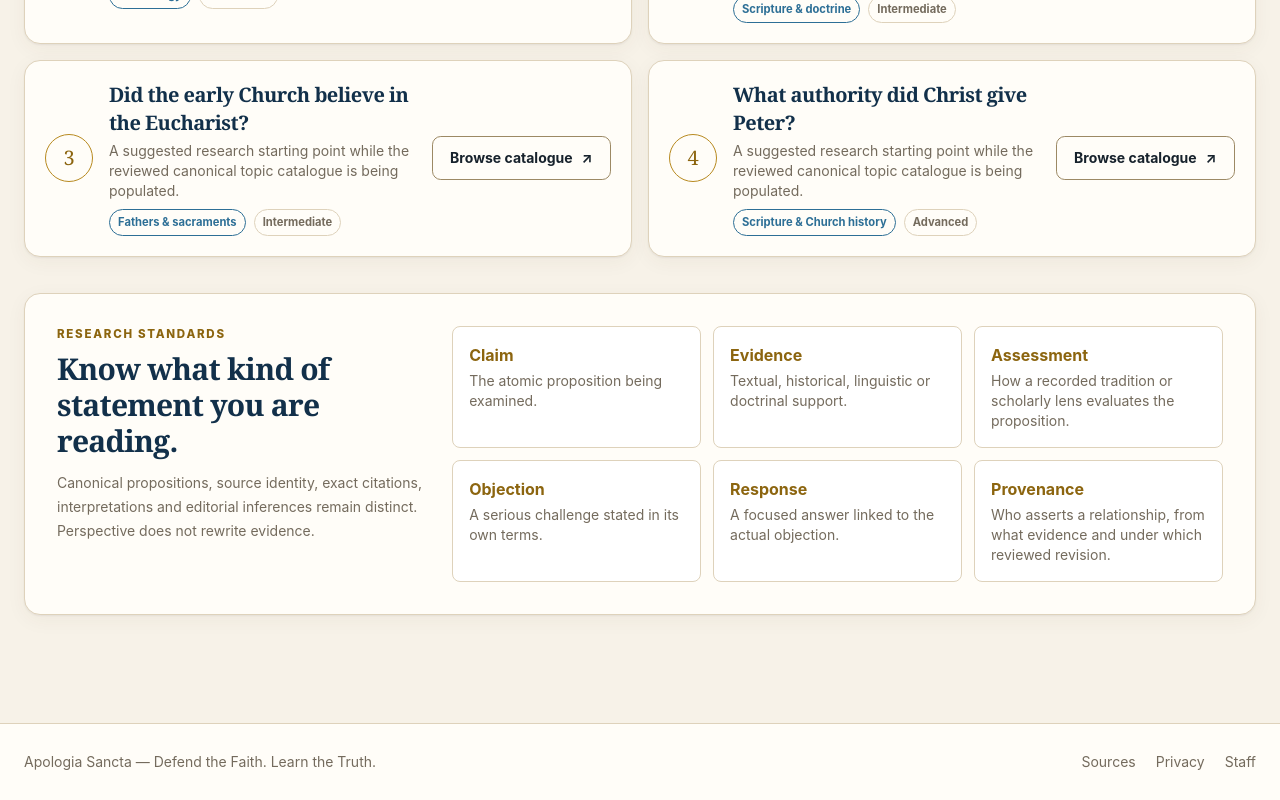
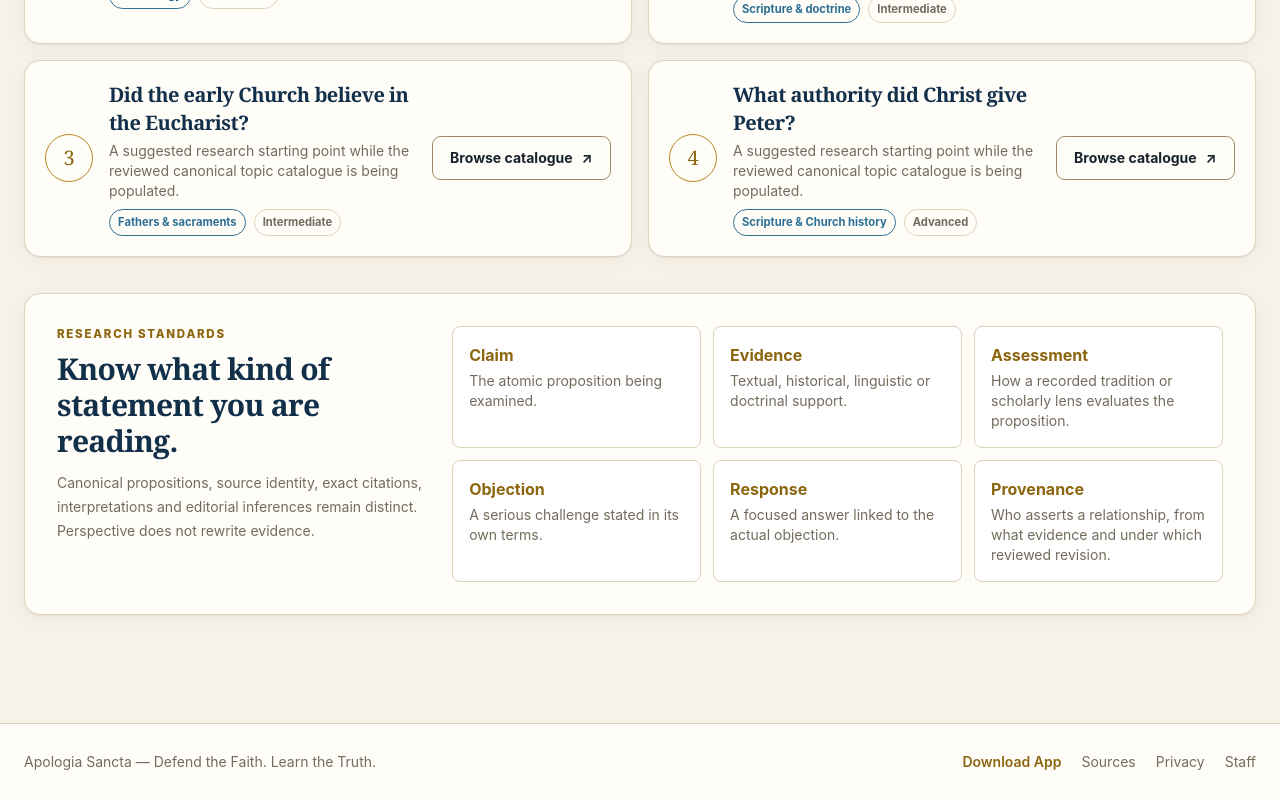
Before and after one commit to DocHarry22/apologiasancta-ui, a Next.js app: page /research in a window 1280 px wide. Shown: the part 1261-2061 px from the top of the page. Built offline with nearby package versions, Linux system fonts and the light colour scheme; no server answers; what @capacitor/core would draw is missing.

Commit message:
Add app download link to site footer

```diff
--- a/src/components/shell/SiteFooter.tsx
+++ b/src/components/shell/SiteFooter.tsx
@@ -6,6 +6,7 @@ export function SiteFooter() {
       <div className="page-container flex flex-col gap-4 py-7 text-sm text-(--text-muted) sm:flex-row sm:items-center sm:justify-between">
         <p>Apologia Sancta — Defend the Faith. Learn the Truth.</p>
         <nav className="flex flex-wrap gap-x-5 gap-y-2" aria-label="Footer navigation">
+          <Link href="/download" className="font-semibold text-(--gold-hover) hover:underline">Download App</Link>
           <Link href="/research" className="hover:text-(--gold-hover)">Sources</Link>
           <Link href="/privacy" className="hover:text-(--gold-hover)">Privacy</Link>
           <Link href="/admin/login" className="hover:text-(--gold-hover)">Staff</Link>
```
